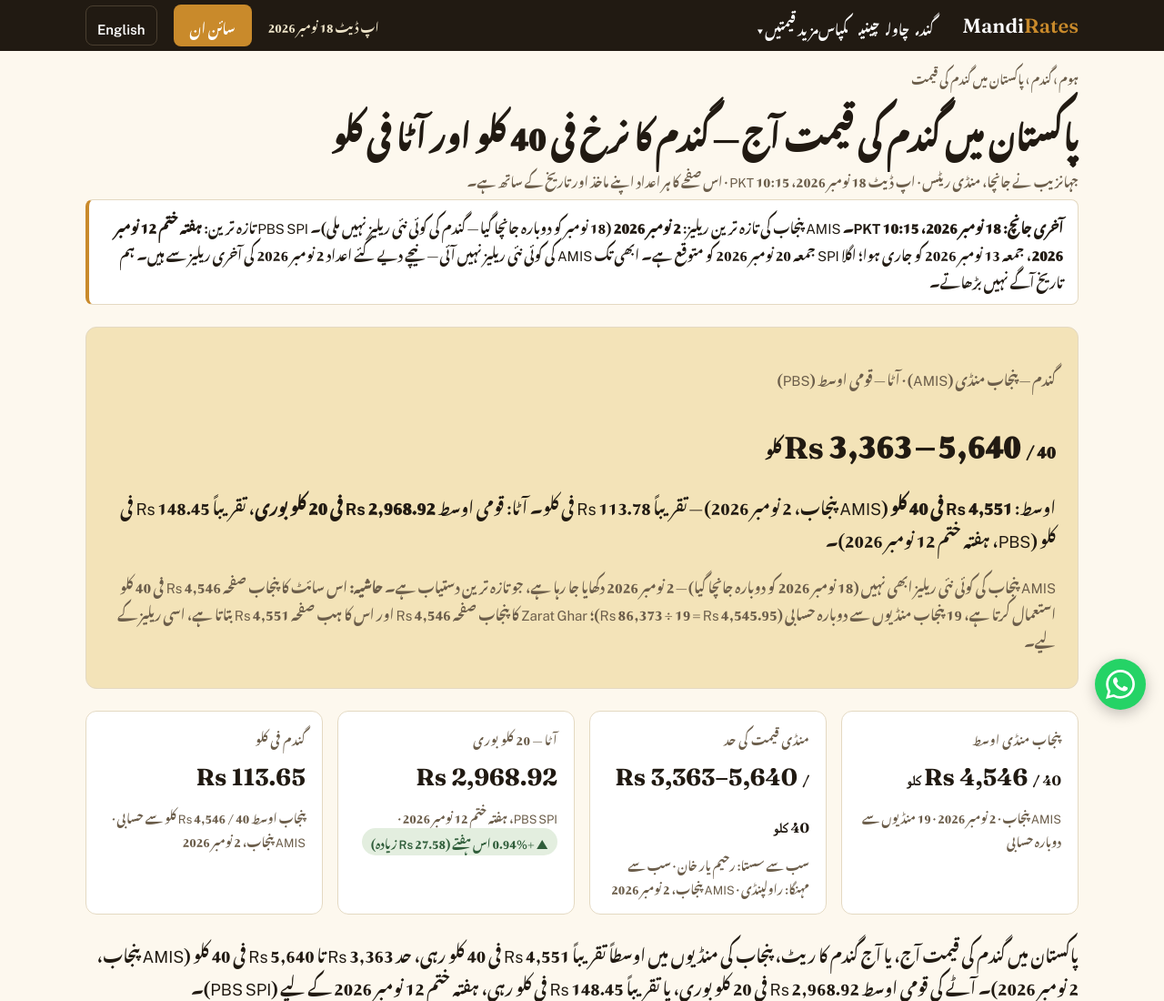
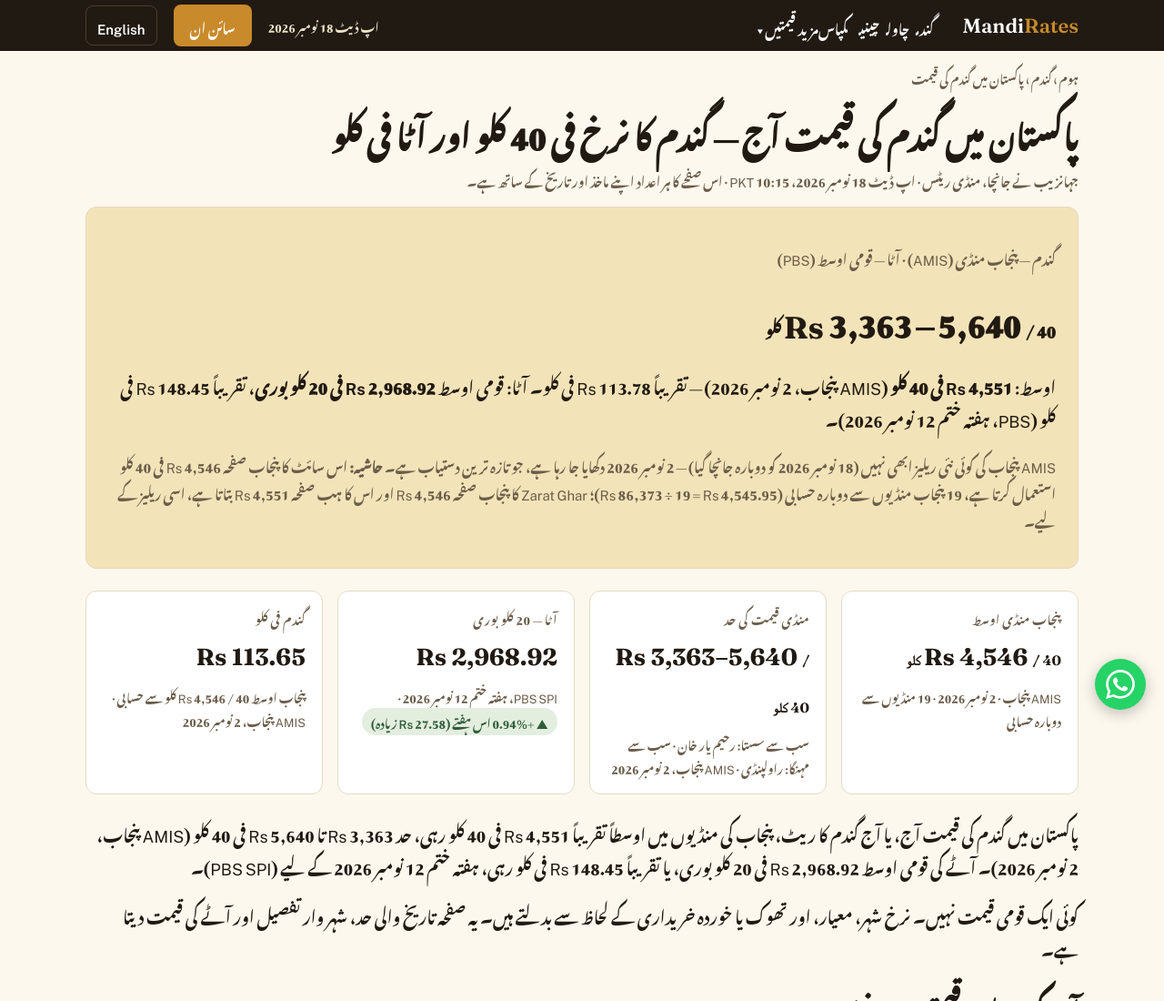
Before and after one commit to jzaibaltaf82-sudo/mandiratess, a plain HTML site: page mandiratess-site/ur/wheat-price-pakistan/index.html in a window 1280 px wide. Shown: the top 1100 px of the page at 91% size. Drawn offline with nearby package versions, Linux system fonts and the light colour scheme; a web font is replaced by a local one.

Commit message:
Remove Last checked freshness strip (20 Nov 2026)

```diff
--- a/mandiratess-site/ur/wheat-price-pakistan/index.html
+++ b/mandiratess-site/ur/wheat-price-pakistan/index.html
@@ -106,7 +106,7 @@ ul,ol{padding-left:0;padding-right:22px}
 </style></head>
 <body><header><div class="wrap"><a class="brand" href="/ur/">Mandi<span>Rates</span></a><nav><a href="/ur/wheat-price-pakistan/">گندم</a><a href="/ur/rice-price-pakistan/">چاول</a><a href="/ur/sugar-price-pakistan/">چینی</a><a href="/ur/cotton-price-pakistan/">کپاس</a><details class="drop"><summary>مزید قیمتیں ▾</summary><div class="dropmenu"><a href="/ur/daal-price-pakistan/">دال</a><a href="/ur/sabzi-price-pakistan/">سبزی</a><a href="/ur/chicken-eggs-price-pakistan/">چکن اور انڈے</a><a href="/ur/milk-price-pakistan/">دودھ</a><a href="/ur/ghee-cooking-oil-price-pakistan/">گھی اور کوکنگ آئل</a><a href="/ur/lpg-gas-price-pakistan/">ایل پی جی گیس</a><a href="/ur/petrol-diesel-price-pakistan/">پٹرول اور ڈیزل</a><a href="/ur/wheat-price-karachi/">کراچی گندم</a></div></details></nav><span class="updated-tag">اپ ڈیٹ 18 نومبر 2026</span><a class="signin-btn" href="/ur/sign-in/">سائن ان</a><a class="lang-switch" href="/wheat-price-pakistan/">English</a></div></header>
 <main class="wrap"><p class="crumb">ہوم › گندم › پاکستان میں گندم کی قیمت</p><h1>پاکستان میں گندم کی قیمت آج — گندم کا نرخ فی 40 کلو اور آٹا فی کلو</h1><p class="byline">جہانزیب نے جانچا، منڈی ریٹس · اپ ڈیٹ 18 نومبر 2026، 10:15 PKT · اس صفحے کا ہر اعداد اپنے ماخذ اور تاریخ کے ساتھ ہے۔</p>
-<div class="fresh"><b>آخری جانچ: 18 نومبر 2026، 10:15 PKT۔</b> AMIS پنجاب کی تازہ ترین ریلیز: <b>2 نومبر 2026</b> (18 نومبر کو دوبارہ جانچا گیا — گندم کی کوئی نئی ریلیز نہیں ملی)۔ PBS SPI تازہ ترین: <b>ہفتہ ختم 12 نومبر 2026</b>، جمعہ 13 نومبر 2026 کو جاری ہوا؛ اگلا SPI جمعہ 20 نومبر 2026 کو متوقع ہے۔ ابھی تک AMIS کی کوئی نئی ریلیز نہیں آئی — نیچے دیے گئے اعداد 2 نومبر 2026 کی آخری ریلیز سے ہیں۔ ہم تاریخ آگے نہیں بڑھاتے۔ </div>
+
 <div class="hero"><p class="sub">گندم — پنجاب منڈی (AMIS) · آٹا — قومی اوسط (PBS)</p>
 <p class="price">Rs 3,363 – 5,640 <span style="font-size:18px">/ 40 کلو</span></p>
 <p>اوسط: <b>Rs 4,551 فی 40 کلو</b> (AMIS پنجاب، 2 نومبر 2026) — تقریباً Rs 113.78 فی کلو۔ آٹا: قومی اوسط <b>Rs 2,968.92 فی 20 کلو بوری</b>، تقریباً Rs 148.45 فی کلو (PBS، ہفتہ ختم 12 نومبر 2026)۔</p>
```
